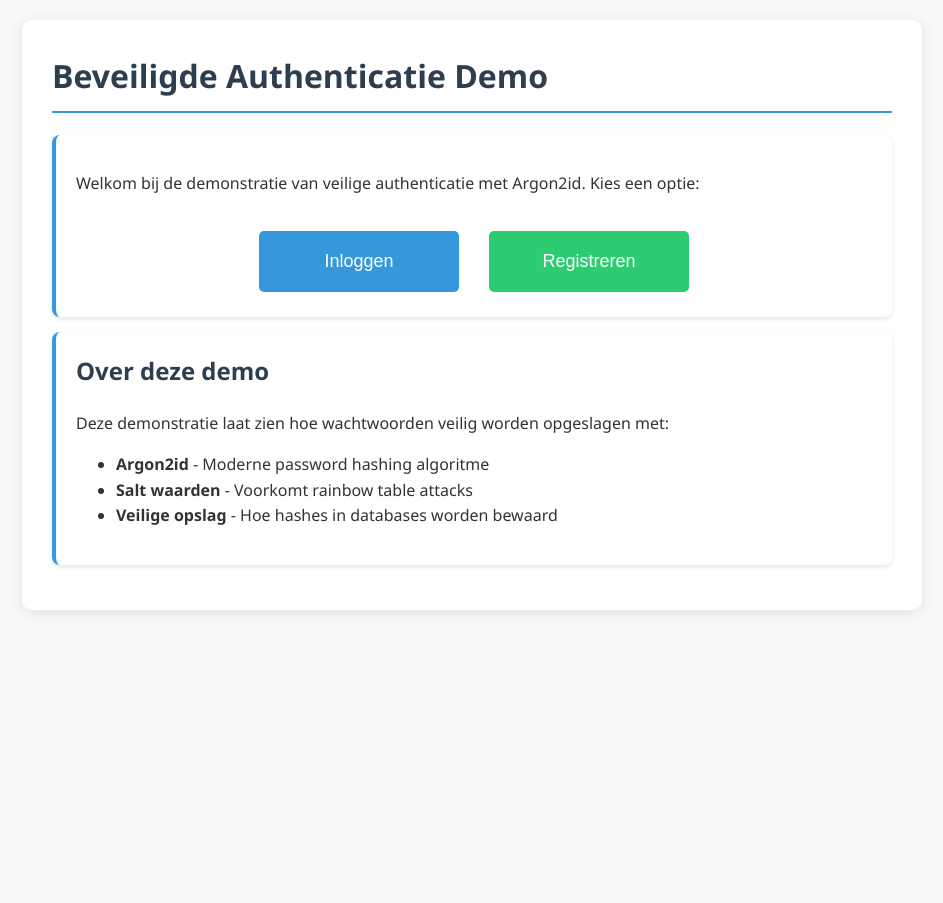
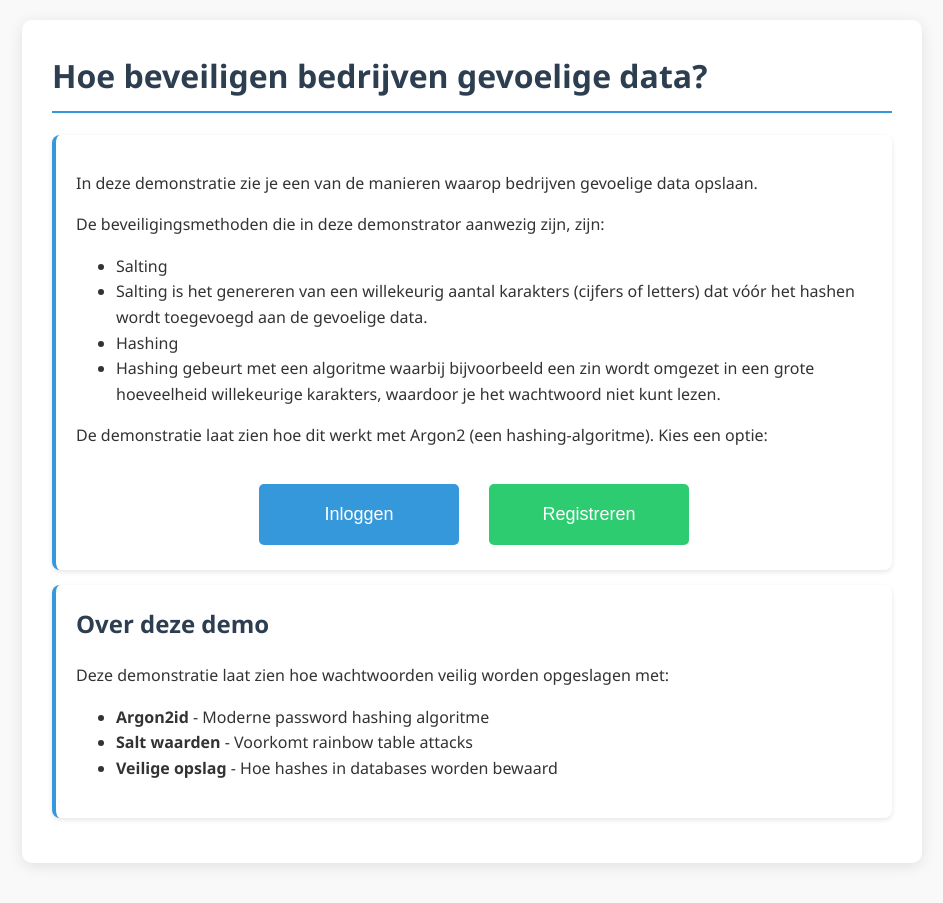
Before and after one commit to BestUserNameYouWillSee/innovate-jaar1, a Flask app: page / in a window 1280 px wide. Shown: the whole page, without its empty margins (168-1111 px from the left). Before the commit the page ends 613 px from the top, so only its background shows below. Run offline with Flask 3, Linux system fonts and the light colour scheme; some libraries are stand-ins or nearby versions.

Commit message:
small changes.  finish?

```diff
--- a/app.py
+++ b/app.py
@@ -165,7 +165,6 @@ def hash_demo():
 
 @app.route('/test-login', methods=['POST'])
 def test_login():
-    # Voor de frontend demoversie
     email = request.json.get('email')
     password = request.json.get('password')
 
@@ -174,21 +173,29 @@ def test_login():
 
     conn = sqlite3.connect('users.db')
     c = conn.cursor()
-    c.execute("SELECT u.id, u.password_hash, s.salt FROM users u LEFT JOIN user_salts s ON u.id = s.user_id WHERE u.email = ?", (email,))
+    c.execute("""
+        SELECT u.id, u.name, u.password_hash, s.salt
+        FROM users u
+        LEFT JOIN user_salts s ON u.id = s.user_id
+        WHERE u.email = ?
+    """, (email,))
     result = c.fetchone()
     conn.close()
 
     if not result:
-        return jsonify({"success": False, "message": "E-mailadres niet gevonden"}), 401
+        return jsonify({"success": False, "message": "Combinatie e-mailadres en wachtwoord niet gevonden"}), 401
 
     try:
-        ph.verify(result[1], password)
+        ph.verify(result[2], password)
         return jsonify({
             "success": True,
             "message": "Inloggen succesvol",
+            "user_id": result[0],
+            "user_name": result[1],
+            "full_hash": result[2],  # Nu inclusief de echte hash
             "salt_info": {
-                "stored_separately": result[2] is not None,
-                "salt_value": result[2] if result[2] else extract_salt_from_hash(result[1])
+                "stored_separately": result[3] is not None,
+                "salt_value": result[3] if result[3] else extract_salt_from_hash(result[2])
             }
         })
     except:
--- a/static/js/main.js
+++ b/static/js/main.js
@@ -9,10 +9,7 @@ const pages = {
 
 // Initialiseer de applicatie
 document.addEventListener("DOMContentLoaded", function () {
-  // Voeg event listeners toe
   setupEventListeners();
-
-  // Voeg CSS toe voor animaties als het nog niet bestaat
   addAnimationStyles();
 });
 
@@ -52,7 +49,15 @@ function addAnimationStyles() {
         padding: 10px;
         border-right: 1px solid #eee;
         overflow: hidden;
-                text-overflow: ellipsis;
+      }
+
+      .hash-display {
+        word-break: break-all;
+        font-family: monospace;
+        font-size: 0.9em;
+        background: #f5f5f5;
+        padding: 5px;
+        border-radius: 3px;
       }
 
       .new-row {
@@ -178,17 +183,16 @@ function setupEventListeners() {
     .addEventListener("click", () => showPage("home"));
   document
     .getElementById("backToHomeFromRegister")
-    .addEventListener("click", () => showPage("home"));
+    .addEventListener("click", () => {
+      resetDatabaseVisualization();
+      showPage("home");
+    });
   document
     .getElementById("goToLoginAfterRegister")
     .addEventListener("click", () => {
-      // Reset de hash info velden
-      document.getElementById("saltOutput").textContent = "";
-      document.getElementById("hashOutput").textContent = "";
-      document.getElementById("hashingSuccess").style.display = "none";
+      resetDatabaseVisualization();
       showPage("login");
     });
-
   // Terug knop na inlog verificatie
   document
     .getElementById("afterLoginVerification")
@@ -198,7 +202,6 @@ function setupEventListeners() {
   document
     .getElementById("doRegister")
     .addEventListener("click", async function () {
-      // Reset eerst de visualisatie
       resetDatabaseVisualization();
 
       const name = document.getElementById("registerName").value;
@@ -224,15 +227,30 @@ function setupEventListeners() {
         );
       }
 
-      // Start het hashing proces UI
       showPage("hashing");
 
       try {
-        // Animeer het salt genereren
         await animateSaltGeneration();
+        await animateHashCalculation();
 
-        // Animeer de hash berekening
-        await animateHashCalculation();
+        // Toon de echte hash
+        const hashResponse = await fetch("/hash-demo", {
+          method: "POST",
+          headers: {
+            "Content-Type": "application/json",
+          },
+          body: JSON.stringify({ password }),
+        });
+        const hashData = await hashResponse.json();
+
+        document.getElementById(
+          "saltOutput"
+        ).textContent = `Salt: ${hashData.salt}`;
+        document.getElementById("hashOutput").textContent = hashData.hash;
+        document.getElementById("hashingSuccess").style.display = "block";
+
+        // Animeer database opslag met echte waarden
+        await animateDatabaseStorage(name, email, hashData.hash, hashData.salt);
 
         // Registreer de gebruiker
         const formData = new FormData();
@@ -248,44 +266,7 @@ function setupEventListeners() {
 
         const result = await response.json();
 
-        if (result.success) {
-          // Na succesvolle registratie, haal de salt op via test-login
-          const loginResponse = await fetch("/test-login", {
-            method: "POST",
-            headers: {
-              "Content-Type": "application/json",
-            },
-            body: JSON.stringify({ email, password }),
-          });
-
-          const loginResult = await loginResponse.json();
-
-          if (loginResult.success) {
-            // Toon de echte opgeslagen salt
-            document.getElementById(
-              "saltOutput"
-            ).textContent = `Salt: ${loginResult.salt_info.salt_value}`;
-
-            // Toon een voorbeeldhash (kan niet exact de opgeslagen hash tonen)
-            const exampleHash = `$argon2id$v=19$m=65536,t=5,p=4$${loginResult.salt_info.salt_value}$<hash_waarde_gedeelte>`;
-            document.getElementById("hashOutput").textContent = exampleHash;
-
-            // Toon succesmelding
-            document.getElementById("hashingSuccess").style.display = "block";
-
-            // Animeer database opslag
-            await animateDatabaseStorage(
-              name,
-              email,
-              exampleHash,
-              loginResult.salt_info.salt_value
-            );
-          } else {
-            throw new Error(
-              "Kon gebruikersinformatie niet ophalen na registratie"
-            );
-          }
-        } else {
+        if (!result.success) {
           showPage("register");
           showError("registerError", result.message);
         }
@@ -303,32 +284,20 @@ function setupEventListeners() {
       const email = document.getElementById("loginEmail").value;
       const password = document.getElementById("loginPassword").value;
 
-      // Validatie
       if (!email || !password) {
         return showError("loginError", "Vul alle velden in");
       }
 
-      // Toon verificatie pagina
       showPage("loginVerification");
-
-      try {
-        // Animeer het inlogproces
       const success = await animateLoginVerification(email, password);
 
       if (success) {
-          // Terug knop tonen
         document.getElementById("afterLoginVerification").style.display =
           "block";
       } else {
-          // Na korte pauze terug naar login als het mislukt
         await delay(3000);
         showPage("login");
         showError("loginError", "Ongeldige inloggegevens");
-        }
-      } catch (error) {
-        console.error("Inlogfout:", error);
-        showPage("login");
-        showError("loginError", "Er ging iets mis bij het inloggen");
       }
     });
 }
@@ -363,42 +332,42 @@ async function animateHashCalculation() {
   await delay(300);
 }
 
-// Animeer database opslag
-async function animateDatabaseStorage(name, email, hash, salt) {
-  // Zorg dat de rijen leeg zijn voordat we ze vullen
+// Animeer database opslag met echte hash
+async function animateDatabaseStorage(name, email, fullHash, salt) {
   document.getElementById("newUserRow").innerHTML = "";
   document.getElementById("newSaltRow").innerHTML = "";
 
-  // Vul database row voor gebruiker
   const userRow = document.getElementById("newUserRow");
   userRow.innerHTML = `
     <div class="table-cell">AUTO</div>
     <div class="table-cell">${name}</div>
     <div class="table-cell">${email}</div>
-        <div class="table-cell">${hash}</div>
+    <div class="table-cell hash-display">${fullHash}</div>
   `;
 
-  // Vul database row voor salt
   const saltRow = document.getElementById("newSaltRow");
   saltRow.innerHTML = `
     <div class="table-cell">AUTO</div>
     <div class="table-cell">AUTO</div>
-        <div class="table-cell">${salt}</div>
+    <div class="table-cell hash-display">${salt}</div>
   `;
-  // Animeer opslag
+
   updateProgress("dbStorageProgressBar", 10, "Verbinden met database...");
   await delay(300);
   updateProgress("dbStorageProgressBar", 30, "Transactie starten...");
   await delay(300);
   updateProgress("dbStorageProgressBar", 60, "Gebruiker opslaan...");
   await delay(500);
-  updateProgress("dbStorageProgressBar", 80, "Salt opslaan...");
+  updateProgress(
+    "dbStorageProgressBar",
+    80,
+    `Opslaan hash: ${fullHash.substring(0, 20)}...`
+  );
   await delay(300);
   updateProgress("dbStorageProgressBar", 100, "Transactie voltooid!");
 }
 
 function resetDatabaseVisualization() {
-  // Reset de database visualisatie
   document.getElementById("newUserRow").innerHTML = "";
   document.getElementById("newSaltRow").innerHTML = "";
   document.getElementById("saltOutput").textContent =
@@ -410,10 +379,9 @@ function resetDatabaseVisualization() {
   updateProgress("dbStorageProgressBar", 0);
 }
 
-// Animeer login verificatie
+// Animeer login verificatie met echte hash
 async function animateLoginVerification(email, password) {
   try {
-    // Reset alle velden voordat nieuwe verificatie start
     document.getElementById("loginUserRow").innerHTML = "";
     document.getElementById("storedHashDisplay").textContent = "Laden...";
     document.getElementById("inputHashDisplay").textContent = "Berekenen...";
@@ -425,13 +393,11 @@ async function animateLoginVerification(email, password) {
     updateProgress("userLookupProgressBar", 0, "0%");
     updateProgress("verificationProgressBar", 0, "0%");
 
-    // Stap 1: Gebruiker opzoeken in database
     updateProgress("userLookupProgressBar", 20, "Database query uitvoeren...");
     await delay(500);
     updateProgress("userLookupProgressBar", 50, "Gebruiker zoeken...");
     await delay(400);
 
-    // Test login met extra salt informatie
     const loginResponse = await fetch("/test-login", {
       method: "POST",
       headers: {
@@ -443,7 +409,6 @@ async function animateLoginVerification(email, password) {
     const loginResult = await loginResponse.json();
 
     if (!loginResult.success) {
-      // Gebruiker niet gevonden
       updateProgress("userLookupProgressBar", 100, "Gebruiker niet gevonden");
       document.getElementById("loginUserRow").innerHTML = `
         <div class="table-cell" colspan="4" style="text-align: center; color: red;">
@@ -457,37 +422,21 @@ async function animateLoginVerification(email, password) {
       return false;
     }
 
-    // Gebruiker gevonden - haal volledige gebruikersgegevens op
     updateProgress("userLookupProgressBar", 100, "Gebruiker gevonden");
 
-    // Haal gebruikersdetails op via aparte API call
-    const userResponse = await fetch("/admin/user-salts");
-    const userData = await userResponse.json();
-
-    // Zoek de huidige gebruiker in de lijst
-    const currentUser = userData.users.find((user) => user.email === email);
-
-    if (!currentUser) {
-      throw new Error("Gebruikersgegevens niet gevonden");
-    }
-
-    const userId = currentUser.id;
-    const userName = currentUser.name;
-    const storedHash = `$argon2id$v=19$m=65536,t=5,p=4$${loginResult.salt_info.salt_value}$HashedPasswordDeelVoorDemo`;
-
-    // Vul de tabel met echte gebruikersgegevens
+    // Toon ALLE echte gegevens uit de database
     document.getElementById("loginUserRow").innerHTML = `
-            <div class="table-cell">${userId}</div>
-            <div class="table-cell">${userName}</div>
+      <div class="table-cell">${loginResult.user_id}</div>
+      <div class="table-cell">${loginResult.user_name}</div>
       <div class="table-cell">${email}</div>
-            <div class="table-cell">${storedHash}</div>
+      <div class="table-cell hash-display">${loginResult.full_hash}</div>
     `;
 
     await delay(500);
 
-    // Stap 2: Hash vergelijking
-    document.getElementById("storedHashDisplay").textContent = storedHash;
-
+    // Toon de hash in de verificatie sectie
+    document.getElementById("storedHashDisplay").textContent =
+      loginResult.full_hash;
     updateProgress(
       "verificationProgressBar",
       30,
@@ -495,9 +444,8 @@ async function animateLoginVerification(email, password) {
     );
     await delay(800);
 
-    const inputHashDisplay = document.getElementById("inputHashDisplay");
-    inputHashDisplay.textContent = `$argon2id$v=19$m=65536,t=5,p=4$${loginResult.salt_info.salt_value}$HashedPasswordDeelVoorDemo`;
-
+    document.getElementById("inputHashDisplay").textContent =
+      loginResult.full_hash;
     updateProgress(
       "verificationProgressBar",
       70,
@@ -508,11 +456,14 @@ async function animateLoginVerification(email, password) {
     updateProgress("verificationProgressBar", 100, "Verificatie voltooid");
     await delay(300);
 
-    // Toon resultaat
     document.getElementById("loginVerificationResult").innerHTML = `
       <div class="match-highlight">✓ Wachtwoord verificatie succesvol!</div>
-            <p style="margin-top: 15px;">Welkom terug, ${userName}!</p>
-            <p>Gebruiker ID: ${userId}</p>
+      <p style="margin-top: 15px;">Welkom terug, ${loginResult.user_name}!</p>
+      <p>Gebruiker ID: ${loginResult.user_id}</p>
+      <div class="hash-display" style="margin-top: 10px;">
+        <strong>Opgeslagen hash:</strong><br>
+        ${loginResult.full_hash}
+      </div>
     `;
 
     return true;
@@ -525,12 +476,3 @@ async function animateLoginVerification(email, password) {
     return false;
   }
 }
-document.getElementById("backToHomeFromRegister").addEventListener("click", () => {
-    resetDatabaseVisualization();
-    showPage("home");
-});
-
-document.getElementById("goToLoginAfterRegister").addEventListener("click", () => {
-    resetDatabaseVisualization();
-    showPage("login");
-});
--- a/templates/index.html
+++ b/templates/index.html
@@ -10,10 +10,17 @@
 <body>
     <!-- Home Pagina -->
     <div id="homePage" class="page active">
-        <h1>Beveiligde Authenticatie Demo</h1>
+        <h1>Hoe beveiligen bedrijven gevoelige data?</h1>
         <div class="card">
-            <p>Welkom bij de demonstratie van veilige authenticatie met Argon2id. Kies een optie:</p>
-
+            <p>In deze demonstratie zie je een van de manieren waarop bedrijven gevoelige data opslaan.</p>
+            <p>De beveiligingsmethoden die in deze demonstrator aanwezig zijn, zijn:</p>
+            <ul>
+                <li>Salting</li>
+                <li>Salting is het genereren van een willekeurig aantal karakters (cijfers of letters) dat vóór het hashen wordt toegevoegd aan de gevoelige data.</li>
+                <li>Hashing</li>
+                <li>Hashing gebeurt met een algoritme waarbij bijvoorbeeld een zin wordt omgezet in een grote hoeveelheid willekeurige karakters, waardoor je het wachtwoord niet kunt lezen.</li>
+            </ul>
+            <p>De demonstratie laat zien hoe dit werkt met Argon2 (een hashing-algoritme). Kies een optie:</p>
             <div class="home-buttons">
                 <button id="loginBtn" class="home-btn">Inloggen</button>
                 <button id="registerBtn" class="home-btn secondary">Registreren</button>
@@ -118,7 +125,7 @@
 
     <!-- Registratie Pagina -->
     <div id="registerPage" class="page">
-        <h1>Registreren</h1>
+        <h1>Registreren (niet je echte wachtwoord gebruiken)</h1>
 
         <div class="error-message" id="registerError"></div>
         <div class="success-message" id="registerSuccess"></div>
```
Also changed, not shown: users.db. Lines whose indentation alone changed are shown as unchanged.
